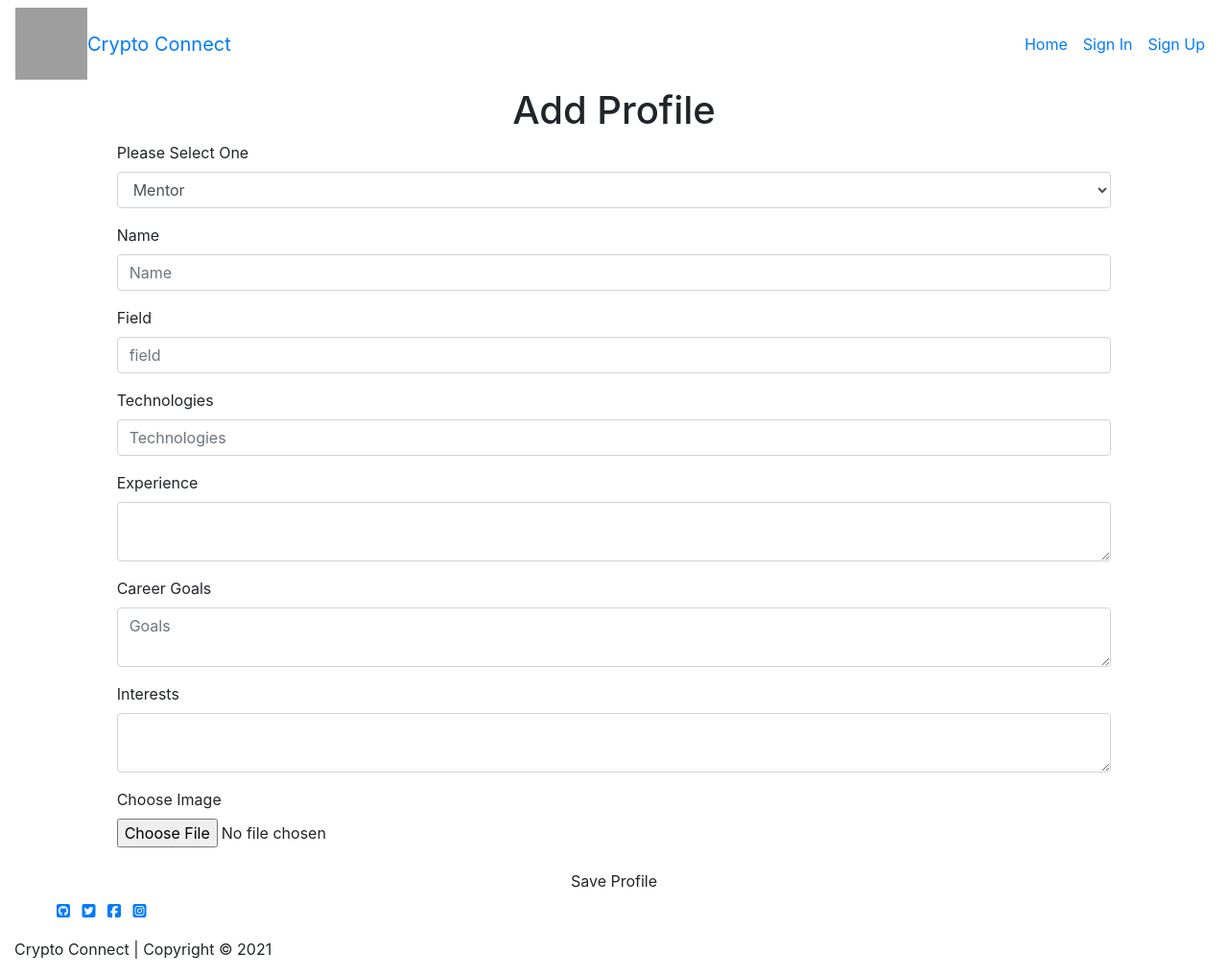
After one commit to tindyc/crypto_connect, a Flask app: page /add_profile in a window 1280 px wide. The commit adds this page. Shown: the whole page at 96% size. Run offline with Flask 2, Linux system fonts and the light colour scheme; data that the repository does not hold is empty; some libraries are stand-ins or nearby versions; some web fonts are replaced; grey boxes are pictures that could not be loaded.

Commit message:
Add profile form and display on profile page

```diff
--- a/app.py
+++ b/app.py
@@ -111,6 +111,54 @@ def profile_detail(profile_id):
                            profile=profile)
 
 
+# Add profile form
+@app.route("/add_profile", methods=["GET", "POST"])
+def add_profile():
+    if request.method == "POST":
+        # default values if fields are left blank
+        default_img = ("/static/images/profile_image.png")
+        profile = {
+            "member_type": request.form.get("member_type"),
+            "fullname": request.form.get("fullname"),
+            "field": request.form.get("field"),
+            "technologies": request.form.get("technologies"),
+            "experience": request.form.get("experience"),
+            "goals": request.form.get("goals"),
+            "image": request.form.get("image") or default_img,
+            "interests": request.form.get("interests"),
+            "created_by": session["user"],
+            "date_created": date.strftime("%d %b %Y")
+        }
+        mongo.db.profiles.insert_one(profile)
+        flash("Your Profile Has Been Added")
+        return redirect(url_for("my_profile", username=session["user"]))
+
+    profiles = mongo.db.profiles.find().sort("fullname", 1)
+    return render_template("add_profile.html", profiles=profiles)
+
+
+# Display members personal profile page
+@app.route("/my_profile/<username>", methods=["GET", "POST"])
+def my_profile(username):
+    # grab the session user's username from db
+    username = mongo.db.users.find_one(
+        {"username": session["user"]})["username"]
+    if session["user"]:
+        my_profile = list(mongo.db.profiles.find(
+                {"created_by": session["user"]}))
+        user = mongo.db.users.find_one({"username": session["user"]})
+        connections = user["connections"]
+        my_connections = []
+        for con in connections:
+            connection = mongo.db.profiles.find_one({"_id": ObjectId(con)})
+            if connection is not None:
+                my_connections.append(connection)
+        return render_template("profile.html", username=username,
+                               user=user, profiles=my_profile,
+                               my_connections=my_connections)
+    return redirect(url_for('login'))
+
+
 if __name__ == "__main__":
     app.run(host=os.environ.get("IP"),
             port=int(os.environ.get("PORT")),
--- /dev/null
+++ b/templates/add_profile.html
@@ -0,0 +1,61 @@
+{% extends "base.html" %}
+
+{% block content %}
+<div class="row text-center">
+    <div class="col-10 offset-1 col-md-6 offset-md-3">
+        <h1 class="form-heading-signup">Add Profile</h1>
+    </div>
+</div>
+
+<form method="POST" action="" class="col-10 offset-1">
+    <div class="form-group">
+        <label for="memberType">Please Select One</label>
+        <select class="form-control" id="member_type" name="member_type" required>
+            <option value="mentor">Mentor</option>
+            <option value="mentee">Mentee</option>
+        </select>
+    </div>
+
+    <div class="form-group">
+        <label for="fullName">Name</label>
+        <input type="text" class="form-control" id="fullName" name="fullName" placeholder="Name" required>
+    </div>
+
+    <div class="form-group">
+        <label for="field">Field</label>
+        <input type="text" class="form-control" id="field" name="field" placeholder="field" required>
+    </div>
+
+    <div class="form-group">
+        <label for="technologies">Technologies</label>
+        <input type="text" class="form-control" id="technologies" name="technologies" placeholder="Technologies">
+    </div>
+
+    <div class="form-group">
+        <label for="experience">Experience</label>
+        <textarea class="form-control" id="experience" name="experience" required></textarea>
+    </div>
+
+    <div class="form-group">
+        <label for="goals">Career Goals</label>
+        <textarea class="form-control" id="goals" name="goals" placeholder="Goals" required></textarea>
+    </div>
+
+    <div class="form-group">
+        <label for="interests">Interests</label>
+        <textarea class="form-control" id="interests" name="interests" required></textarea>
+    </div>
+
+    <div class="form-group">
+        <label for="image">Choose Image</label>
+        <input type="file" class="form-control-file" id="image" name="image">
+    </div>
+
+    <div class="row">
+        <div class="col-12 text-center">
+            <button type="submit" class="btn">Save Profile</button>
+        </div>
+    </div>
+</form>
+
+{% endblock %}
```
Also changed, not shown: templates/members.html (+0 -15 lines), templates/profile.html (+0 -12 lines).
